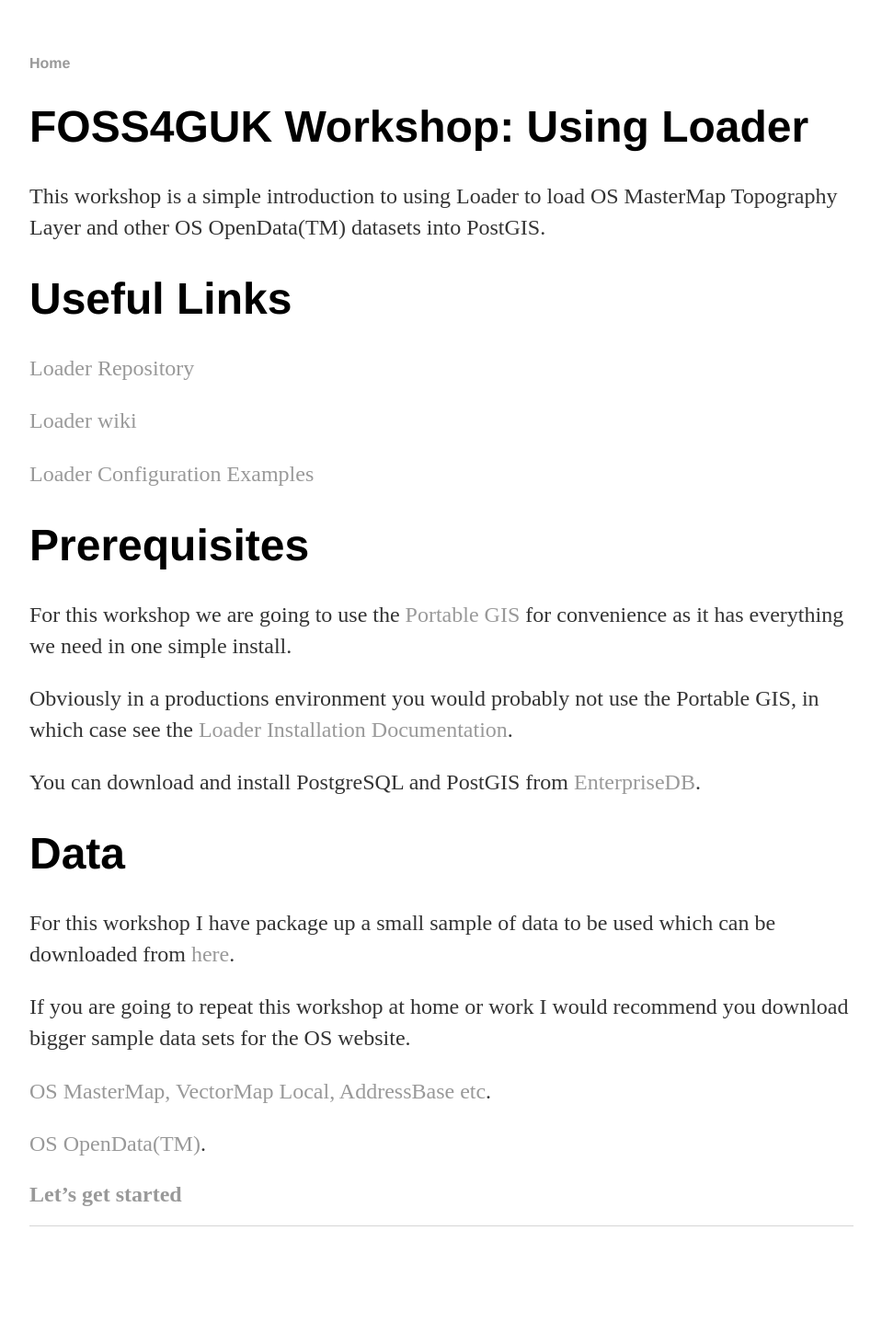
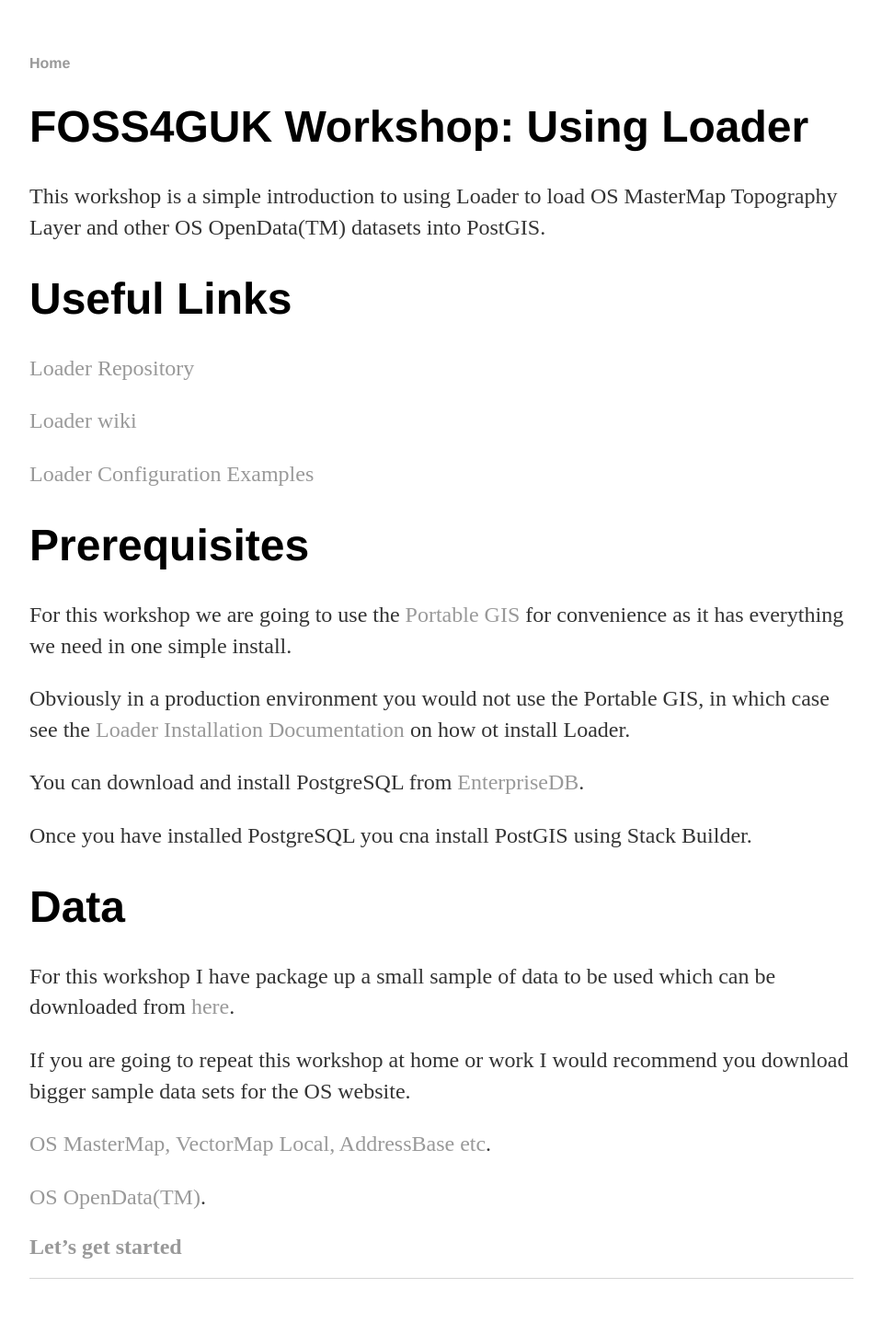
Before and after one commit to walkermatt/aileenh.github.io, a Jekyll site: the page built from index.md, in a window 1280 px wide. Shown: the whole page at 92% size, without its empty margins (160-1119 px from the left). Built offline with Jekyll 4.4.1, drawn with Linux system fonts in a browser that asks for light colours; before the commit the page ends 1393 px from its top, so only the background shows below that.

Commit message:
Update index.md

```diff
--- a/index.md
+++ b/index.md
@@ -17,9 +17,11 @@
 # Prerequisites #
 For this workshop we are going to use the [Portable GIS](http://www.archaeogeek.com/portable-gis.html) for convenience as it has everything we need in one simple install.
 
-Obviously in a productions environment you would probably not use the Portable GIS, in which case see the [Loader Installation Documentation](https://github.com/AstunTechnology/Loader/wiki/Installation).
+Obviously in a production environment you would not use the Portable GIS, in which case see the [Loader Installation Documentation](https://github.com/AstunTechnology/Loader/wiki/Installation) on how ot install Loader.
 
-You can download and install PostgreSQL and PostGIS from [EnterpriseDB](http://www.enterprisedb.com/products-services-training/pgdownload#windows).
+You can download and install PostgreSQL from [EnterpriseDB](http://www.enterprisedb.com/products-services-training/pgdownload#windows).
+
+Once you have installed PostgreSQL you cna install PostGIS using Stack Builder.
 
 # Data #
 For this workshop I have package up a small sample of data to be used which can be downloaded from [here](https://my.pcloud.com/publink/show?code=XZi3VbZ88KyhH4PqaFYGzyY7xRyxh8xn3My).
```
